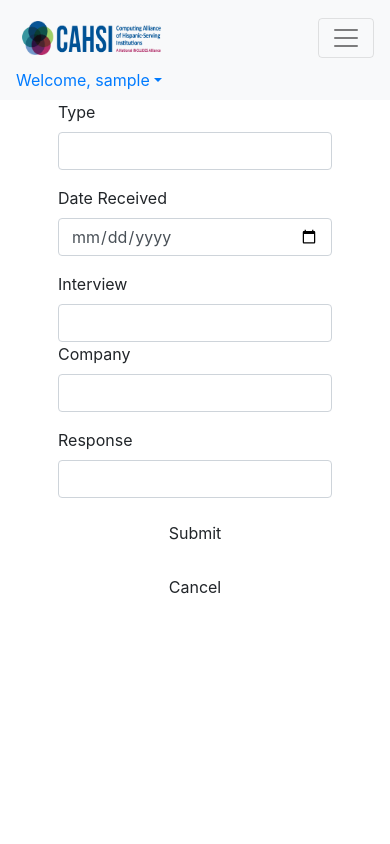
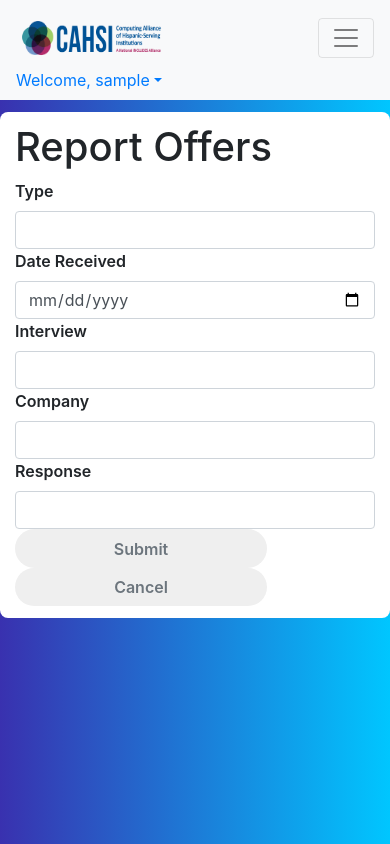
Before and after one commit to CCabada/CAHSI, a PHP site: page /student_report_offers.php in a window 390 px wide. Run offline with PHP 8.4, Linux system fonts and the light colour scheme; the visitor is signed in with stand-in values (Sample User, id 1); data that the repository does not hold is empty.

Commit message:
student report offer styling

```diff
--- a/student_report_offers.php
+++ b/student_report_offers.php
@@ -6,6 +6,103 @@ $user = $_SESSION['student_user']
 
     <!DOCTYPE HTML>
     <head>
+        <style>
+            body{
+                background: -webkit-linear-gradient(left, #3931af, #00c6ff);
+            }
+            .emp-profile{
+                padding: 3%;
+                margin-top: 3%;
+                margin-bottom: 3%;
+                border-radius: 0.5rem;
+                background: #fff;
+            }
+            .profile-img{
+                text-align: center;
+            }
+            .profile-img img{
+                width: 70%;
+                height: 100%;
+            }
+            .profile-img .file {
+                position: relative;
+                overflow: hidden;
+                margin-top: -20%;
+                width: 70%;
+                border: none;
+                border-radius: 0;
+                font-size: 15px;
+                background: #212529b8;
+            }
+            .profile-img .file input {
+                position: absolute;
+                opacity: 0;
+                right: 0;
+                top: 0;
+            }
+            .profile-head h5{
+                color: #333;
+            }
+            .profile-head h6{
+                color: #0062cc;
+            }
+            .profile-edit-btn{
+                border: none;
+                border-radius: 1.5rem;
+                width: 70%;
+                padding: 2%;
+                font-weight: 600;
+                color: #6c757d;
+                cursor: pointer;
+            }
+            .proile-rating{
+                font-size: 12px;
+                color: #818182;
+                margin-top: 5%;
+            }
+            .proile-rating span{
+                color: #495057;
+                font-size: 15px;
+                font-weight: 600;
+            }
+            .profile-head .nav-tabs{
+                margin-bottom:5%;
+            }
+            .profile-head .nav-tabs .nav-link{
+                font-weight:600;
+                border: none;
+            }
+            .profile-head .nav-tabs .nav-link.active{
+                border: none;
+                border-bottom:2px solid #0062cc;
+            }
+            .profile-work{
+                padding: 14%;
+                margin-top: -15%;
+            }
+            .profile-work p{
+                font-size: 12px;
+                color: #818182;
+                font-weight: 600;
+                margin-top: 10%;
+            }
+            .profile-work a{
+                text-decoration: none;
+                color: #495057;
+                font-weight: 600;
+                font-size: 14px;
+            }
+            .profile-work ul{
+                list-style: none;
+            }
+            .profile-tab label{
+                font-weight: 600;
+            }
+            .profile-tab p{
+                font-weight: 600;
+                color: #0062cc;
+            }
+        </style>
         <link rel="stylesheet" href="css/styles.css">
         <link href="https://fonts.googleapis.com/css?family=Roboto+Condensed&display=swap" rel="stylesheet">
         <link rel="stylesheet" href="https://stackpath.bootstrapcdn.com/bootstrap/4.4.1/css/bootstrap.min.css" integrity="sha384-Vkoo8x4CGsO3+Hhxv8T/Q5PaXtkKtu6ug5TOeNV6gBiFeWPGFN9MuhOf23Q9Ifjh" crossorigin="anonymous">
@@ -46,7 +143,7 @@ $user = $_SESSION['student_user']
     </div>
 </nav>
 
-<div class="d-flex justify-content-center form_container">
+<!-- <div class="d-flex justify-content-center form_container">
     <form action="student_report_offers.php" method="post">
         <div class="form-group">
             <label>Type</label>
@@ -75,8 +172,70 @@ $user = $_SESSION['student_user']
             <button name="Cancel" href="student_view_event.php" class="btn login_btn">Cancel</button>
         </div>
     </form>
+</div> -->
+<div class="container emp-profile">
+    <form action="student_edit_profile.php" method="post">
+        <div class="row">
+            <div class="col-md-4">
+                <h1>Report Offers</h1>
+            </div>
+            <div class="col-md-8">
+                <div class="tab-content profile-tab" id="myTabContent">
+                    <div class="tab-pane fade show active" id="home" role="tabpanel" aria-labelledby="home-tab">
+                        <div class="row">
+                            <div class="col-md-6">
+                                <label>Type</label>
+                            </div>
+                            <div class="col-md-6">
+                                <input type="text" name="type" class="form-control input_user" >
+                            </div>
+                        </div>
+                        <div class="row">
+                            <div class="col-md-6">
+                                <label>Date Received</label>
+                            </div>
+                            <div class="col-md-6">
+                                <input type="date" name="Date Received" class="form-control input_user" >
+                            </div>
+                        </div>
+                        <div class="row">
+                            <div class="col-md-6">
+                                <label>Interview</label>
+                            </div>
+                            <div class="col-md-6">
+                                <input type="text" name="Interview" class="form-control input_pass">
+                            </div>
+                        </div>
+                        <div class="row">
+                            <div class="col-md-6">
+                                <label>Company</label>
+                            </div>
+                            <div class="col-md-6">
+                                <input type="text" name="Company" class="form-control input_pass" >
+                            </div>
+                        </div>
+                        <div class="row">
+                            <div class="col-md-6">
+                                <label>Response</label>
+                            </div>
+                            <div class="col-md-6">
+                                <input type="text" name="Response" class="form-control input_pass">
+                            </div>
+                        </div>
+                        <div class="row">
+                            <div class="col-md-2">
+                                <input type="submit" class="profile-edit-btn" name="Submit" value="Submit"/>
+                            </div>
+                            <div class="col-md-2">
+                                <input type="submit" class="profile-edit-btn" name="Cancel" value="Cancel"/>
+                            </div>
+                        </div>
+                    </div>
+                </div>
+            </div>
+        </div>
+    </form>
 </div>
-
 <?php
 
 
```
